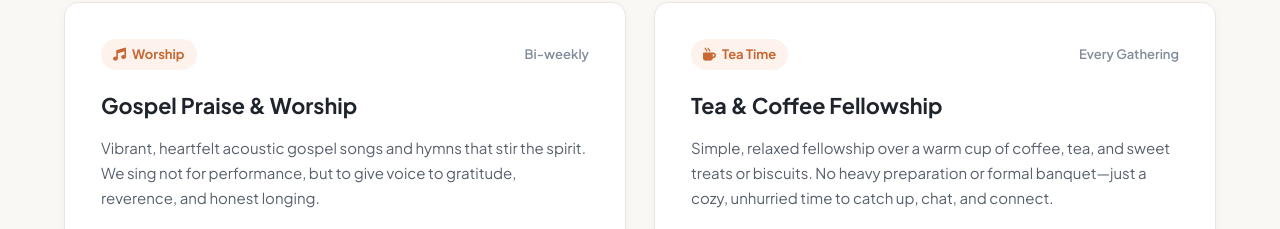
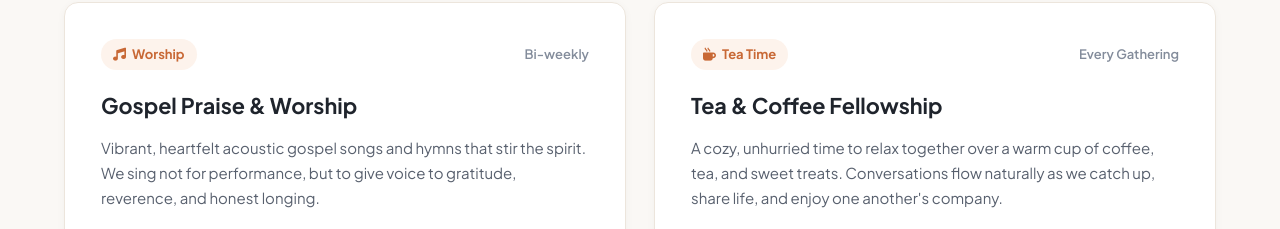
Before and after one commit to zeromargin-travel/gospel-koinonia, a plain HTML site: page index.html in a window 1280 px wide. Shown: the part 2220-2449 px from the top of the page. Drawn offline with nearby package versions, Linux system fonts and the light colour scheme; a web font is replaced by a local one.

Commit message:
style: simplify tea fellowship description with positive natural wording

```diff
--- a/index.html
+++ b/index.html
@@ -252,7 +252,7 @@
             </div>
             <h3 class="activity-title">Tea & Coffee Fellowship</h3>
             <p class="activity-body">
-              Simple, relaxed fellowship over a warm cup of coffee, tea, and sweet treats or biscuits. No heavy preparation or formal banquet—just a cozy, unhurried time to catch up, chat, and connect.
+              A cozy, unhurried time to relax together over a warm cup of coffee, tea, and sweet treats. Conversations flow naturally as we catch up, share life, and enjoy one another's company.
             </p>
             <ul class="activity-points">
               <li><i class="fa-solid fa-check"></i> Fresh coffee, tea & light biscuits / snacks</li>
```
